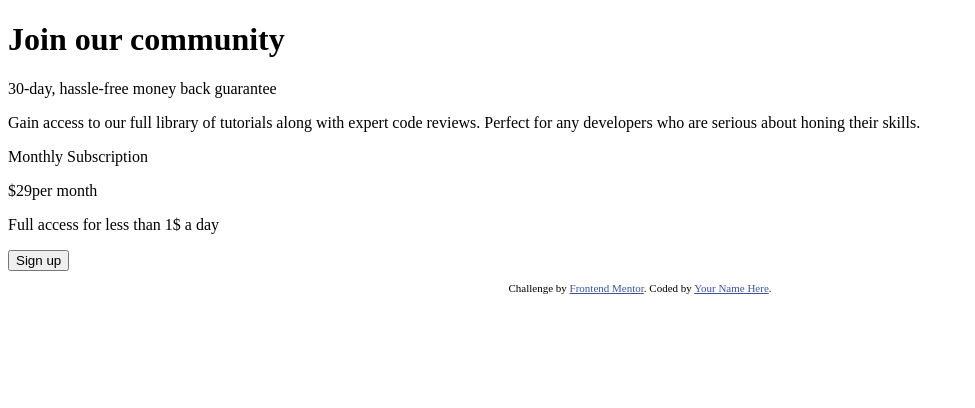
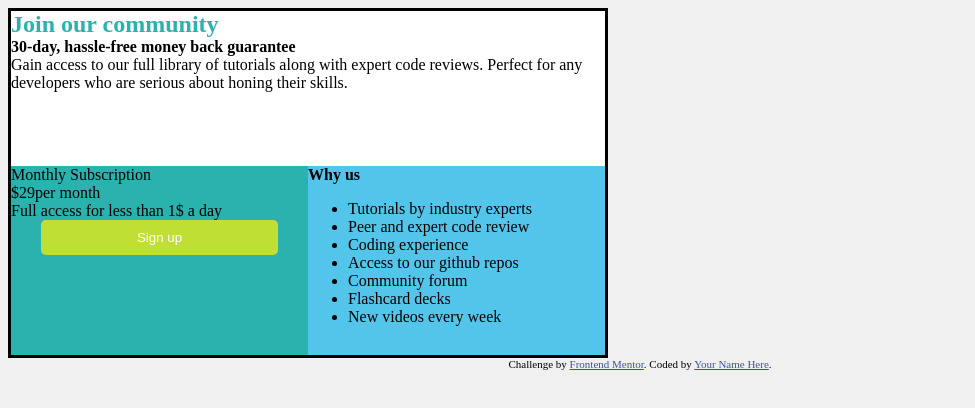
Before and after one commit to Jepennn/single-price-grid-component, a plain HTML site: page index.html in a window 1280 px wide. Shown: the whole page, without its empty margins (0-975 px from the left). Drawn offline with Linux system fonts and the light colour scheme.

Commit message:
Added link to google font and fixed a bugg

```diff
--- a/index.html
+++ b/index.html
@@ -5,6 +5,12 @@
   <meta name="viewport" content="width=device-width, initial-scale=1.0"> <!-- displays site properly based on user's device -->
 
   <link rel="icon" type="image/png" sizes="32x32" href="./images/favicon-32x32.png">
+  <link rel= "stylesheet" href="style.css"></link>
+
+  <!--Adding google font-->
+  <link rel="preconnect" href="https://fonts.googleapis.com">
+  <link rel="preconnect" href="https://fonts.gstatic.com" crossorigin>
+  <link href="https://fonts.googleapis.com/css2?family=Karla:ital,wght@0,200..800;1,200..800&display=swap" rel="stylesheet">
 
   <title>Frontend Mentor | Single Price Grid Component</title>
 
@@ -17,28 +23,33 @@
 <body>
   <div class="main-square">
     <div class="top-rectangle">
-      <h1>Join our community</h1>
-      <p>30-day, hassle-free money back guarantee</p>
+      <h2 class="main-heading">Join our community</h2>
+      <h4>30-day, hassle-free money back guarantee</h4>
       <p>Gain access to our full library of tutorials along with expert code reviews.
         Perfect for any developers who are serious about honing their skills.</p>
     </div>
-    <div class="botton-rectangle">
+    <div class="bottom-rectangle">
 
-      <!--Left square starts hear-->
+      <!--Left square starts hear, inline-blocks is special, can't have whitespaces between them-->
       <div class="left-square">
         <p>Monthly Subscription</p>
         <p><span>$29</span>per month</p>
         <p>Full access for less than 1$ a day</p>
         <button>Sign up</button>
-      </div>
-
-      <!--Right square starts hear-->
-      <div class="right-square">
-
+      </div><!--Right square starts hear--><div class="right-square">
+        <h4>Why us</h4>
+        <ul>
+                 <li>Tutorials by industry experts</li>
+                 <li>Peer and expert code review</li>
+                 <li>Coding experience</li>
+                 <li>Access to our github repos</li>
+                 <li>Community forum</li>
+                 <li>Flashcard decks</li>
+                 <li>New videos every week</li>
+        </ul>
       </div>
     </div>
   </div>
-
   <footer>
     <p class="attribution">
       Challenge by <a href="https://www.frontendmentor.io?ref=challenge" target="_blank">Frontend Mentor</a>.
```
